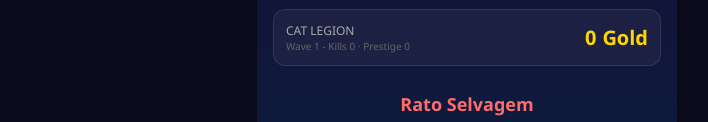
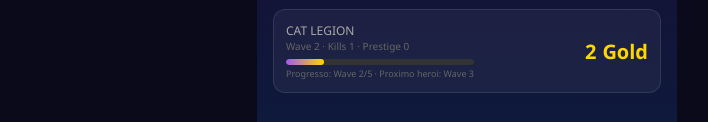
Before and after one commit to ViniciusOdorizziHoppe/Cat-Legion-App, a website: page index.html in a window 1280 px wide. Shown: the part 283-405 px from the top of the page, without its empty margins (173-881 px from the left). Drawn offline with Linux system fonts and the light colour scheme.

Commit message:
fix: Progress bar HTML ausente - crash no renderAll resolvido
- Os elementos progress-bar, progress-text e next-hero nao existiam no DOM
- Inserido HTML da barra de progresso no header
- Erro: Cannot read properties of null (reading 'style')

```diff
--- a/index.html
+++ b/index.html
@@ -51,7 +51,11 @@
     <div class="panel" style="display:flex;justify-content:space-between;align-items:center;flex-wrap:wrap;gap:8px">
       <div>
         <div style="font-size:12px;color:#aaa">CAT LEGION</div>
-        <div style="font-size:10px;color:#666">Wave <span id="wave">1</span> - Kills <span id="kills">0</span> · Prestige <span id="prestige">0</span></div>
+        <div style="font-size:10px;color:#666">Wave <span id="wave">1</span> · Kills <span id="kills">0</span> · Prestige <span id="prestige">0</span></div>
+        <div style="margin-top:6px;height:6px;background:#333;border-radius:3px;overflow:hidden">
+          <div id="progress-bar" style="height:100%;width:0%;background:linear-gradient(90deg,#a855f7,#ffd700);border-radius:3px;transition:width 0.5s"></div>
+        </div>
+        <div style="font-size:9px;color:#666;margin-top:2px">Progresso: <span id="progress-text">Wave 1/5</span> · Proximo heroi: Wave <span id="next-hero">3</span></div>
       </div>
       <div class="gold-display"><span id="gold">0</span> Gold</div>
     </div>
```
